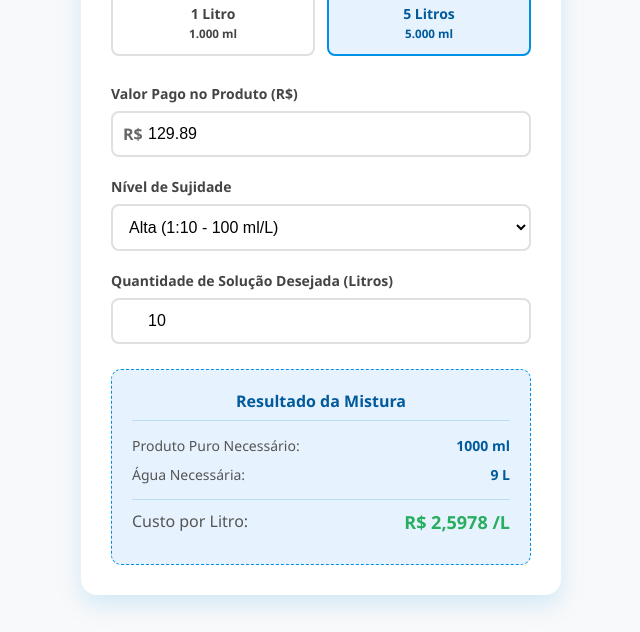
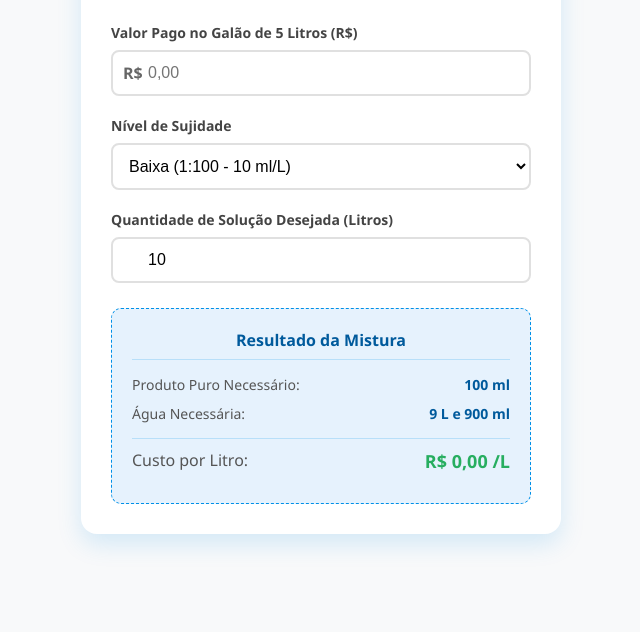
Before and after one commit to assistentecompras07-prog/calculadoradiluicao, a plain HTML site: page index.html in a window 1280 px wide. Shown: the part 208-840 px from the top of the page, without its empty margins (319-959 px from the left). Drawn offline with Linux system fonts and the light colour scheme.

Commit message:
Update index.html

```diff
--- a/index.html
+++ b/index.html
@@ -102,33 +102,6 @@
             box-shadow: 0 0 0 3px rgba(0, 144, 231, 0.1);
         }
 
-        .sizes-grid {
-            display: grid;
-            grid-template-columns: 1fr 1fr;
-            gap: 12px;
-        }
-
-        .size-card {
-            border: 2px solid #e0e0e0;
-            border-radius: 8px;
-            padding: 12px;
-            text-align: center;
-            cursor: pointer;
-            transition: all 0.2s;
-            background: white;
-        }
-
-        .size-card input {
-            display: none;
-        }
-
-        .size-card.active {
-            border-color: var(--primary-blue);
-            background-color: var(--light-blue);
-            color: var(--dark-blue);
-            font-weight: bold;
-        }
-
         .results-box {
             background-color: var(--light-blue);
             border-radius: 10px;
@@ -184,27 +157,12 @@
         <p>Calculadora de Diluição de Produtos</p>
     </div>
 
-    <!-- Tamanho da Embalagem -->
+    <!-- Valor do Produto (Referente ao galão de 5 Litros) -->
     <div class="form-group">
-        <label>Tamanho da Embalagem</label>
-        <div class="sizes-grid">
-            <label class="size-card" id="card-1" onclick="selectSize(1000)">
-                <input type="radio" name="packageSize" value="1000">
-                <strong>1 Litro</strong><br><small>1.000 ml</small>
-            </label>
-            <label class="size-card active" id="card-5" onclick="selectSize(5000)">
-                <input type="radio" name="packageSize" value="5000" checked>
-                <strong>5 Litros</strong><br><small>5.000 ml</small>
-            </label>
-        </div>
-    </div>
-
-    <!-- Valor do Produto -->
-    <div class="form-group">
-        <label for="productPrice">Valor Pago no Produto (R$)</label>
+        <label for="productPrice">Valor Pago no Galão de 5 Litros (R$)</label>
         <div class="input-wrapper">
             <span class="currency-symbol">R$</span>
-            <input type="number" id="productPrice" value="129.89" placeholder="0,00" step="0.01" min="0" oninput="calculate()">
+            <input type="number" id="productPrice" placeholder="0,00" step="0.01" min="0" oninput="calculate()">
         </div>
     </div>
 
@@ -214,7 +172,7 @@
         <select id="dirtLevel" onchange="calculate()">
             <option value="100">Baixa (1:100 - 10 ml/L)</option>
             <option value="20">Média (1:20 - 50 ml/L)</option>
-            <option value="10" selected>Alta (1:10 - 100 ml/L)</option>
+            <option value="10">Alta (1:10 - 100 ml/L)</option>
         </select>
     </div>
 
@@ -243,24 +201,8 @@
 </div>
 
 <script>
-    let selectedPackageSize = 5000; // Padrão inicial alterado para 5L
-
-    function selectSize(sizeInMl) {
-        selectedPackageSize = sizeInMl;
-
-        document.getElementById('card-1').classList.remove('active');
-        document.getElementById('card-5').classList.remove('active');
-
-        if(sizeInMl === 1000) {
-            document.getElementById('card-1').classList.add('active');
-            document.querySelector('input[value="1000"]').checked = true;
-        } else {
-            document.getElementById('card-5').classList.add('active');
-            document.querySelector('input[value="5000"]').checked = true;
-        }
-
-        calculate();
-    }
+    // Tamanho fixo da embalagem em ml (5 Litros = 5000 ml)
+    const packageSizeMl = 5000;
 
     function calculate() {
         const price = parseFloat(document.getElementById('productPrice').value) || 0;
@@ -271,7 +213,7 @@
         const productNeededMl = desiredLiters * mlPerLiter;
         const waterNeededLiters = desiredLiters - (productNeededMl / 1000);
 
-        const costPerMl = price / selectedPackageSize;
+        const costPerMl = price / packageSizeMl;
         const totalCost = productNeededMl * costPerMl;
 
         const costPerLiter = desiredLiters > 0 ? (totalCost / desiredLiters) : 0;
@@ -292,7 +234,8 @@
 
         document.getElementById('resProduct').innerText = productNeededMl.toFixed(0) + " ml";
         document.getElementById('resWater').innerText = waterText;
-        document.getElementById('resCost').innerText = "R$ " + costPerLiter.toFixed(4).replace('.', ',') + " /L";
+        // Arredondado para 2 casas decimais (padrão de moeda)
+        document.getElementById('resCost').innerText = "R$ " + costPerLiter.toFixed(2).replace('.', ',') + " /L";
     }
 
     calculate();
```
